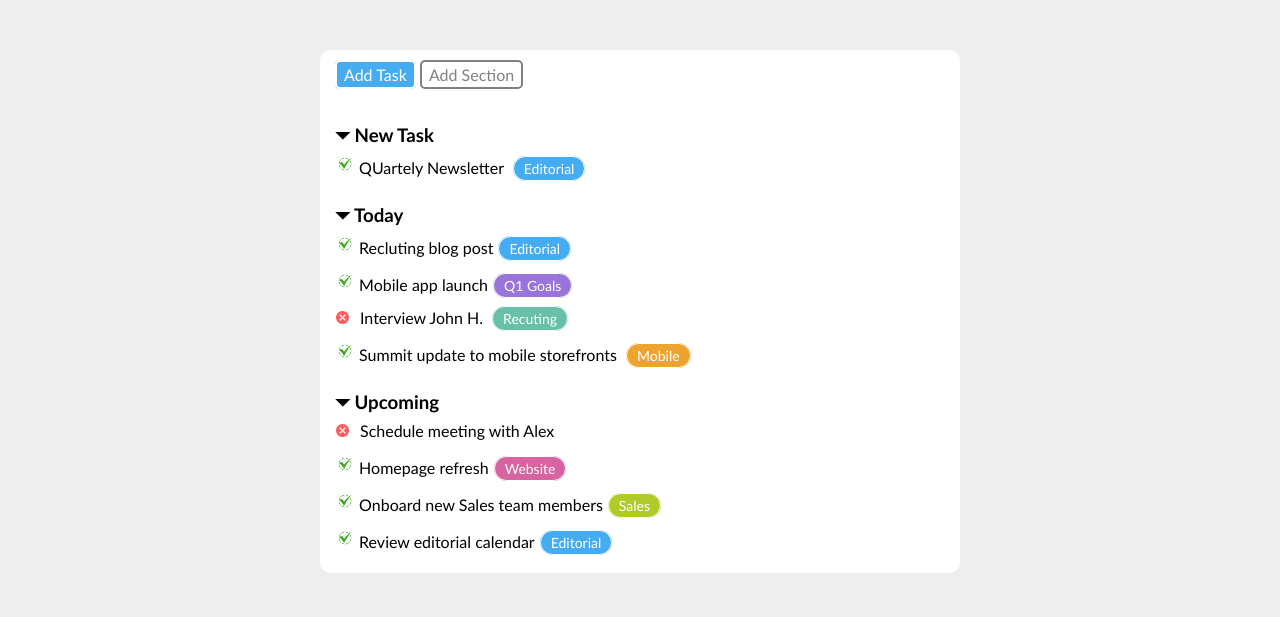
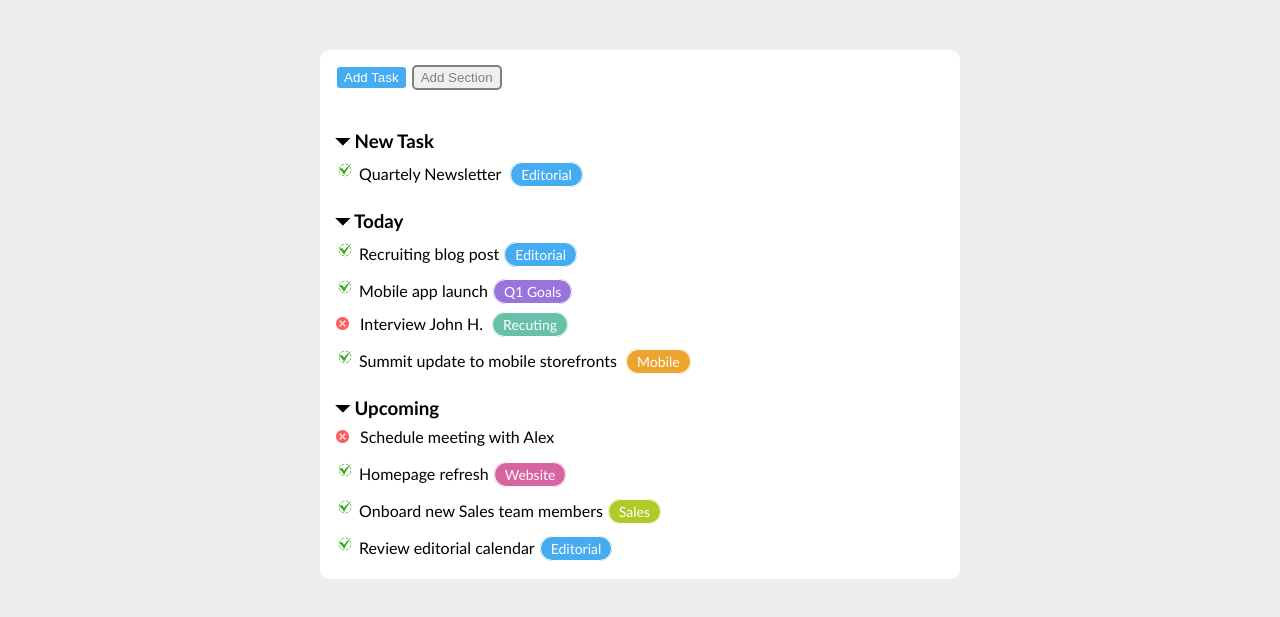
Before and after one commit to Tamburini-Christofer/html-css-toboolist, a plain HTML site: page index.html in a window 1280 px wide. Shown: the part 73-690 px from the top of the page. Drawn offline with Linux system fonts and the light colour scheme.

Commit message:
Pulito il codice e Validato con W3.org

```diff
--- a/index.html
+++ b/index.html
@@ -8,53 +8,61 @@
     <link rel="stylesheet" href="style.css">
 </head>
 
+<!--Body-->
+
 <body>
+
+    <!--Header-->
+
     <header>
         <div id="Header">
             <img src="img/Logo.png" alt="Il logo di Toboolist" id="logo">
             <h1>Toboolist</h1>
         </div>
     </header>
+
+    <!--Main-->
     <main>
+
+        <!--Button-->
         <div id="contenitore">
-            <section>
             <div class="Bottom_div">
-                    <bottom class="bottom1">Add Task</bottom>
-                    <bottom class="bottom2">Add Section</bottom>
+                <button class="bottom1">Add Task</button>
+                <button class="bottom2">Add Section</button>
             </div>
-            </section>
 
             <!--Section New Task-->
 
             <section>
                 <div>
-                    <div class="Triangolo">
-                        <div>
                     <h3> ⏷ New Task</h3>
                     <ul>
                         <li>
                             <img class="check" src="img/Check.png" alt="check positivo">
-                                    QUartely Newsletter <span class="base_comment">Editorial</span>
+                            Quartely Newsletter <span class="base_comment">Editorial</span>
                         </li>
 
                     </ul>
                 </div>
+            </section>
+
+            <!--Section Today-->
+
+            <section>
                 <div class="Sezione">
                     <h3>⏷ Today</h3>
                     <ul>
                         <li>
-                                    <img class="check" src="img/Check.png" alt="check positivo"> Recluting blog
+                            <img class="check" src="img/Check.png" alt="check positivo"> Recruiting blog
                             post<span class="base_comment">Editorial</span>
                         </li>
                         <li>
                             <img class="check" src="img/Check.png" alt="check positivo">
-                                    Mobile app launch<spa class="base_comment q1 ">Q1 Goals
-                                        </span>
+                            Mobile app launch<span class="base_comment q1 ">Q1 Goals</span>
                         </li>
                         <li>
                             <img class="nocheck" src="img/vecteezy_rejected-sign-and-symbol-clip-art_22068710.png"
-                                        alt="check negativo">Interview John H. <span
-                                        class="base_comment recut">Recuting</span>
+                                alt="check negativo">Interview John H. <span class="base_comment recut">Recuting</span>
                         </li>
                         <li>
                             <img class="check" src="img/Check.png" alt="check positivo">
@@ -62,6 +70,11 @@
                         </li>
                     </ul>
                 </div>
+            </section>
+
+            <!--Section Upcoming-->
+            <section>
+
                 <div>
                     <h3>⏷ Upcoming</h3>
                     <ul>
```
Also changed, not shown: style.css (+7 -1 lines). Lines whose indentation alone changed are shown as unchanged.
